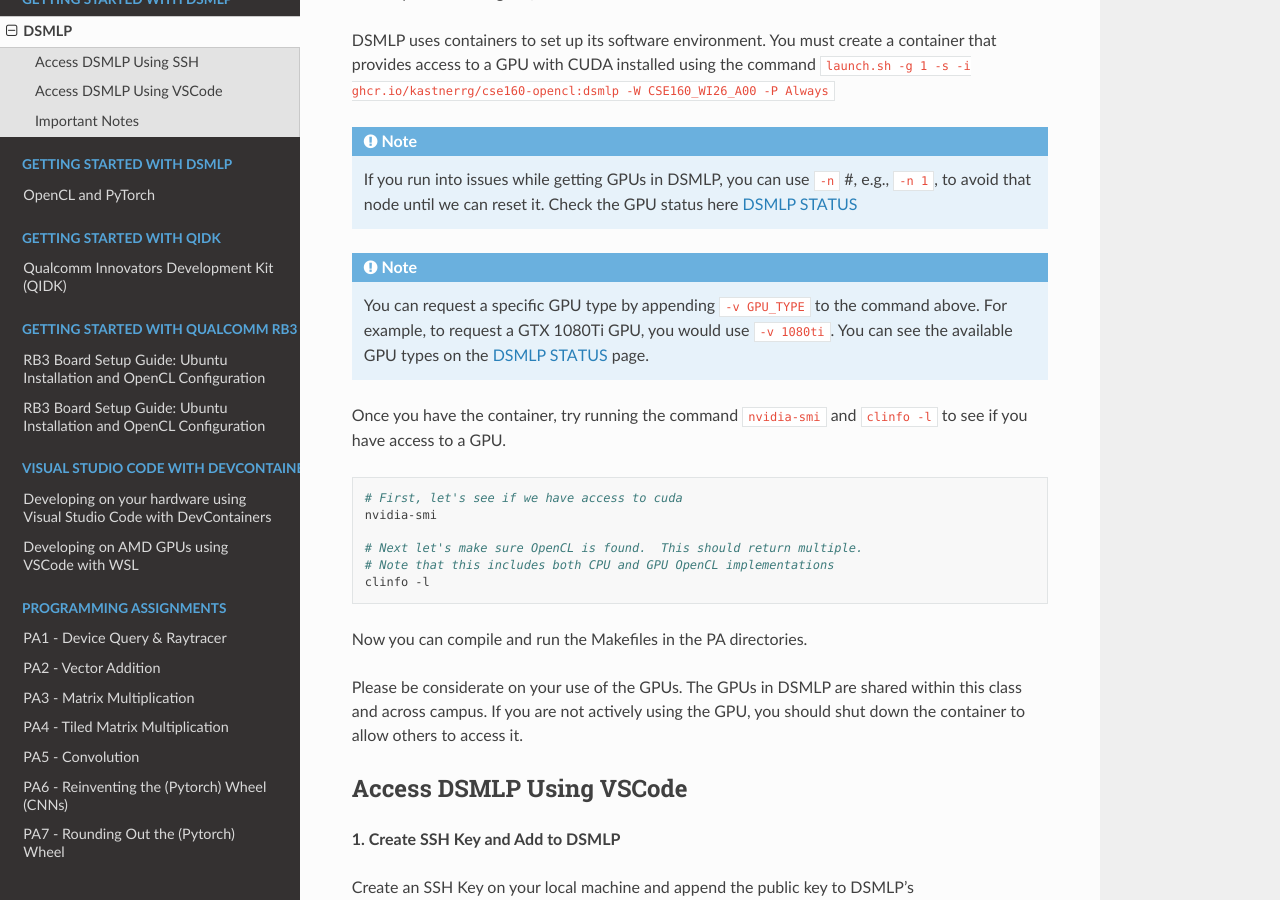
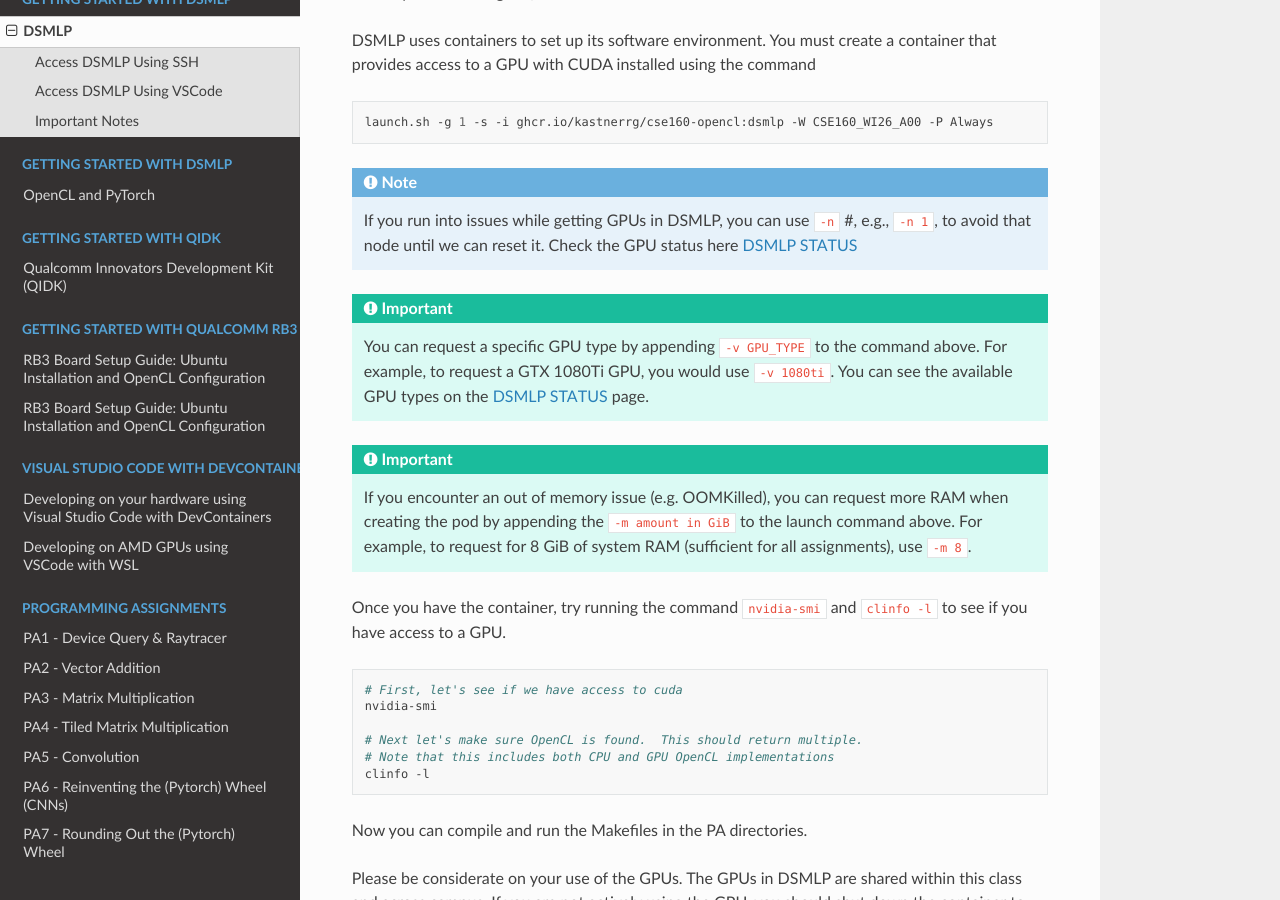
Before and after one commit to KastnerRG/cse160-docs, a Sphinx documentation site: the page built from docs/source/DSMLP.rst, in a window 1280 px wide and 900 px high, scrolled down 404 px. Built offline with Sphinx 7.4.7 and the Read the Docs theme 3.1.0, drawn with Linux system fonts in a browser that asks for light colours; formulas are drawn with MathJax 3.

Commit message:
adds -m
also makes formatting better

```diff
--- a/docs/source/DSMLP.rst
+++ b/docs/source/DSMLP.rst
@@ -10,14 +10,22 @@
 
 Follow the steps in this `link <https://docs.github.com/en/authentication/connecting-to-github-with-ssh/generating-a-new-ssh-key-and-adding-it-to-the-ssh-agent?platform=mac#about-ssh-key-passphrases>`_ to generate a key pair (Follow the guide till step 3 under 'Adding your SSH key to the ssh-agent').
 
-DSMLP uses containers to set up its software environment. You must create a container that provides access to a GPU with CUDA installed using the command :code:`launch.sh -g 1 -s -i ghcr.io/kastnerrg/cse160-opencl:dsmlp -W CSE160_WI26_A00 -P Always`
+DSMLP uses containers to set up its software environment. You must create a container that provides access to a GPU with CUDA installed using the command
+
+.. code-block:: bash
+
+    launch.sh -g 1 -s -i ghcr.io/kastnerrg/cse160-opencl:dsmlp -W CSE160_WI26_A00 -P Always
 
 .. note::
     If you run into issues while getting GPUs in DSMLP, you can use :code:`-n` #, e.g., :code:`-n 1`, to avoid that node until we can reset it.
     Check the GPU status here `DSMLP STATUS <https://datahub.ucsd.edu/hub/status>`_
 
-.. note::
+.. important::
     You can request a specific GPU type by appending :code:`-v GPU_TYPE` to the command above. For example, to request a GTX 1080Ti GPU, you would use :code:`-v 1080ti`. You can see the available GPU types on the `DSMLP STATUS <https://datahub.ucsd.edu/hub/status>`_ page.
+
+.. important::
+    If you encounter an out of memory issue (e.g. OOMKilled), you can request more RAM when creating the pod by appending the :code:`-m amount in GiB` to the launch command above.
+    For example, to request for 8 GiB of system RAM (sufficient for all assignments), use :code:`-m 8`.
 
 Once you have the container, try running the command :code:`nvidia-smi` and :code:`clinfo -l` to see if you have access to a GPU.
 
```
